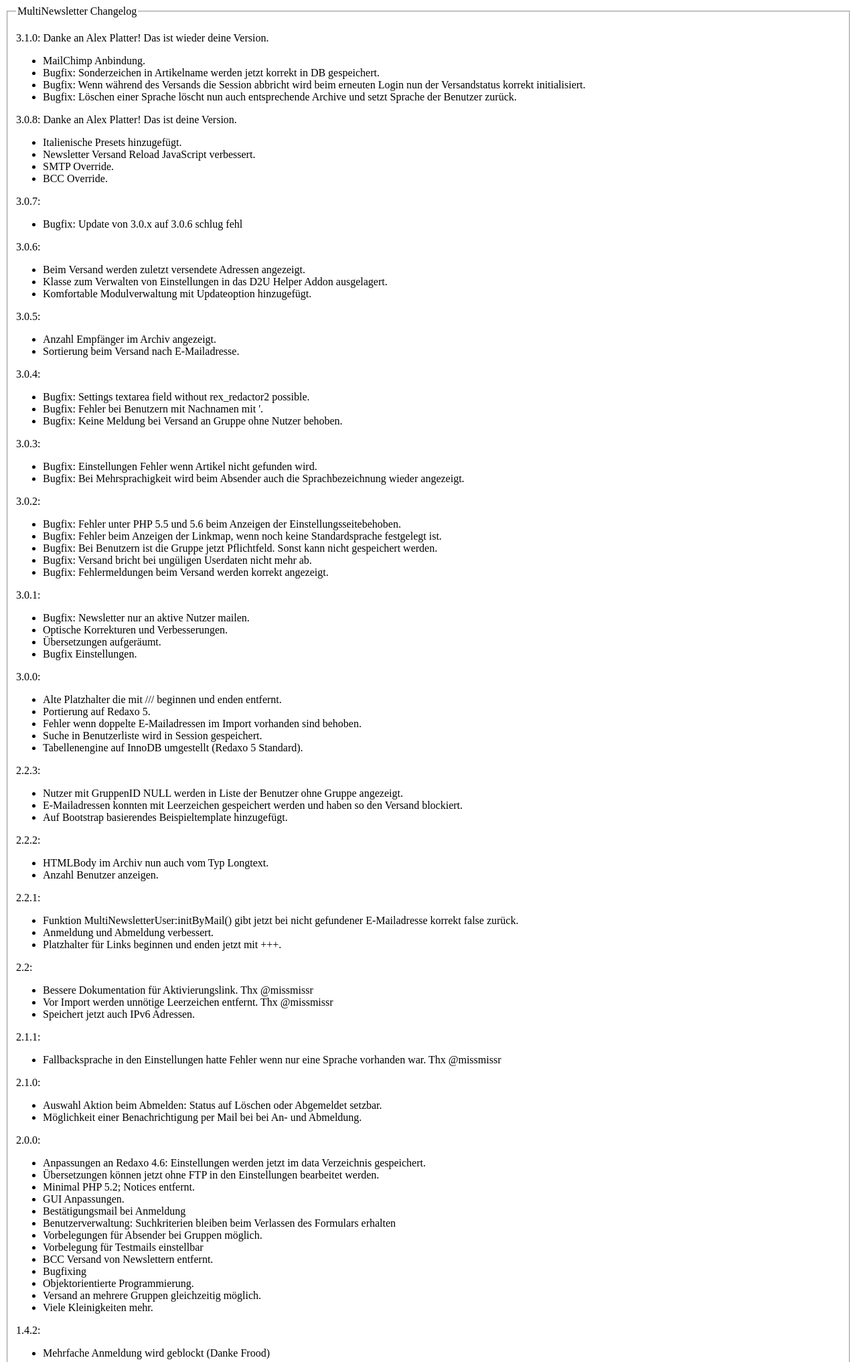
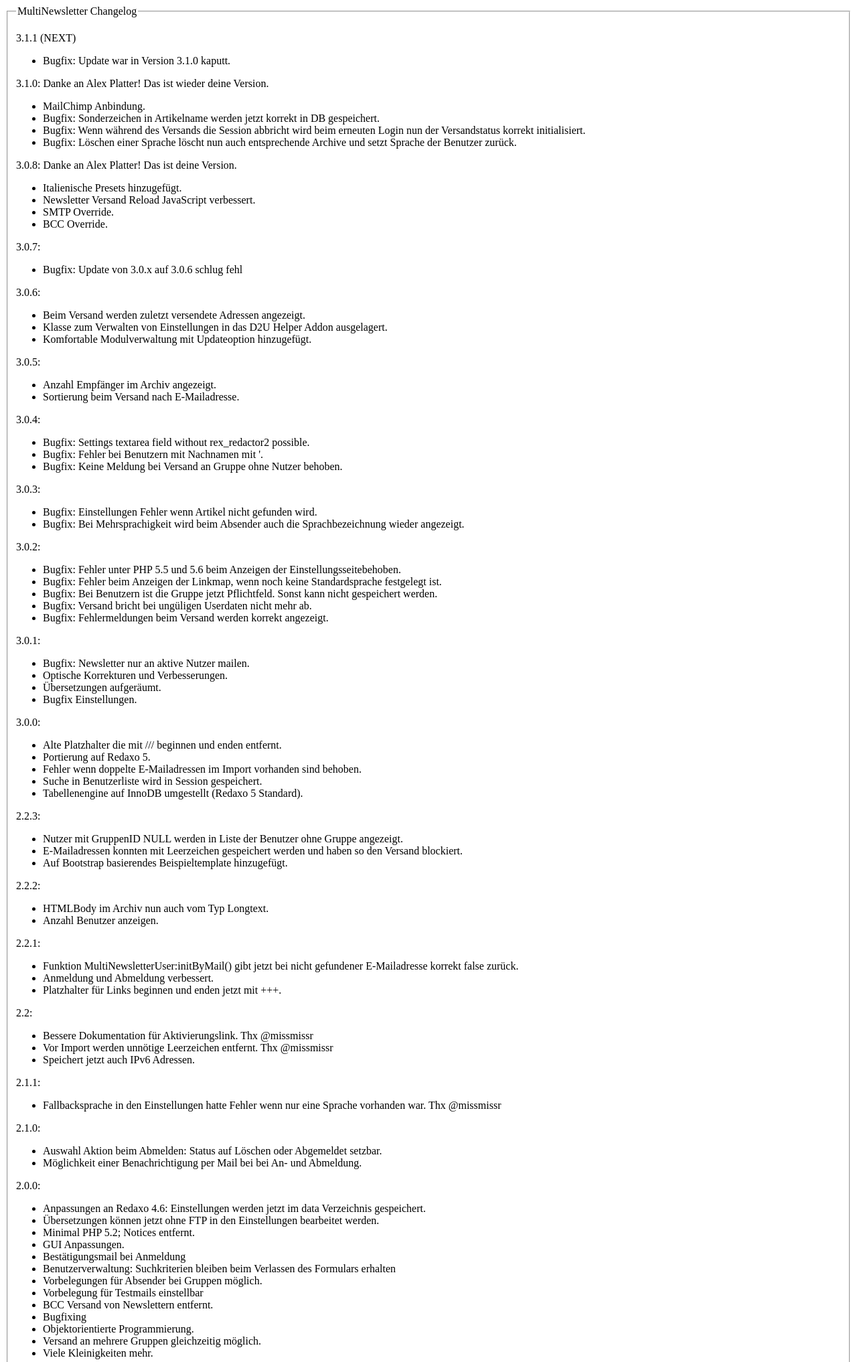
Before and after one commit to raum2projekt/multinewsletter, a PHP site: page /help/changelog.php in a window 1280 px wide. Shown: the top 2034 px of the page at 67% size. Run offline with PHP 8.4, Linux system fonts and the light colour scheme; some libraries are stand-ins or nearby versions.

Commit message:
Update Bug behoben

```diff
--- a/package.yml
+++ b/package.yml
@@ -1,5 +1,5 @@
 package: multinewsletter
-version: '3.1.0'
+version: '3.1.1'
 author: Tobias Krais
 supportpage: http://www.redaxo.org/de/forum/addons-packages-f43/fragen-zu-multinewsletter-in-redaxo-5-t21075.html
 
--- a/pages/help/changelog.php
+++ b/pages/help/changelog.php
@@ -1,5 +1,9 @@
 <fieldset>
 	<legend>MultiNewsletter Changelog</legend>
+	<p>3.1.1 (NEXT)</p>
+	<ul>
+		<li>Bugfix: Update war in Version 3.1.0 kaputt.</li>
+	</ul>
 	<p>3.1.0: Danke an Alex Platter! Das ist wieder deine Version.</p>
 	<ul>
 		<li>MailChimp Anbindung.</li>
```
Also changed, not shown: update.php (+0 -10 lines).
